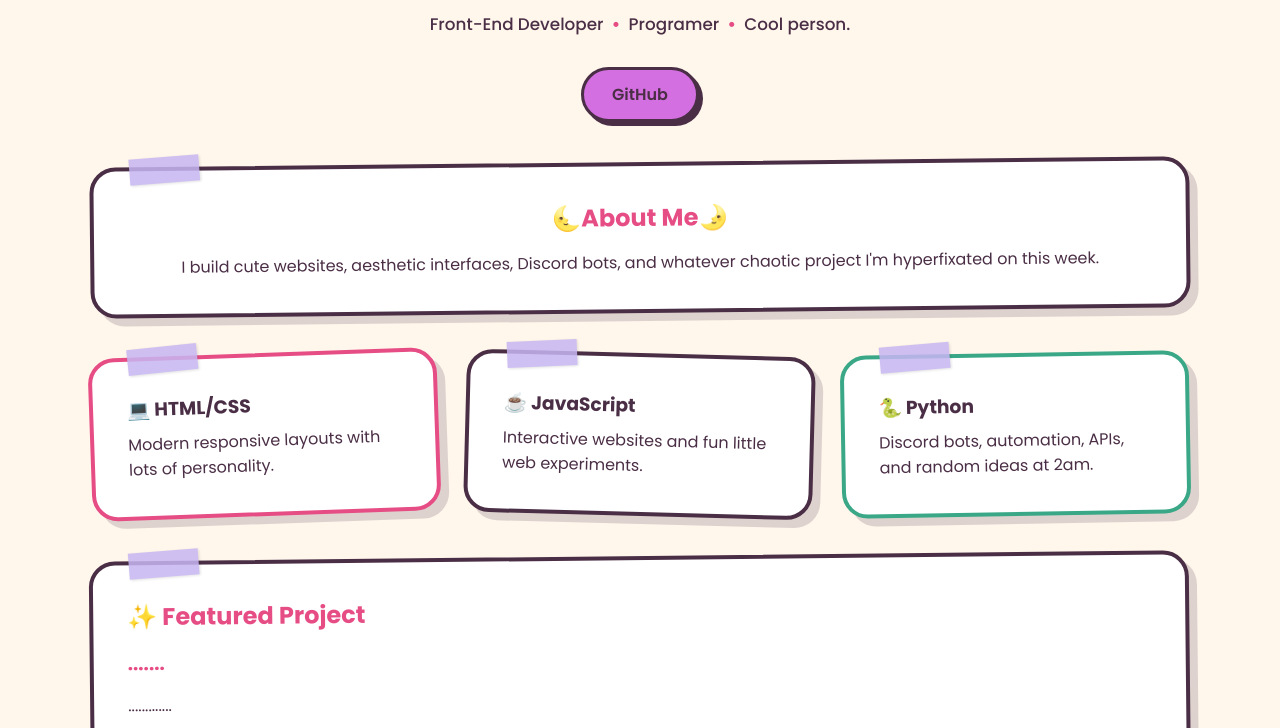
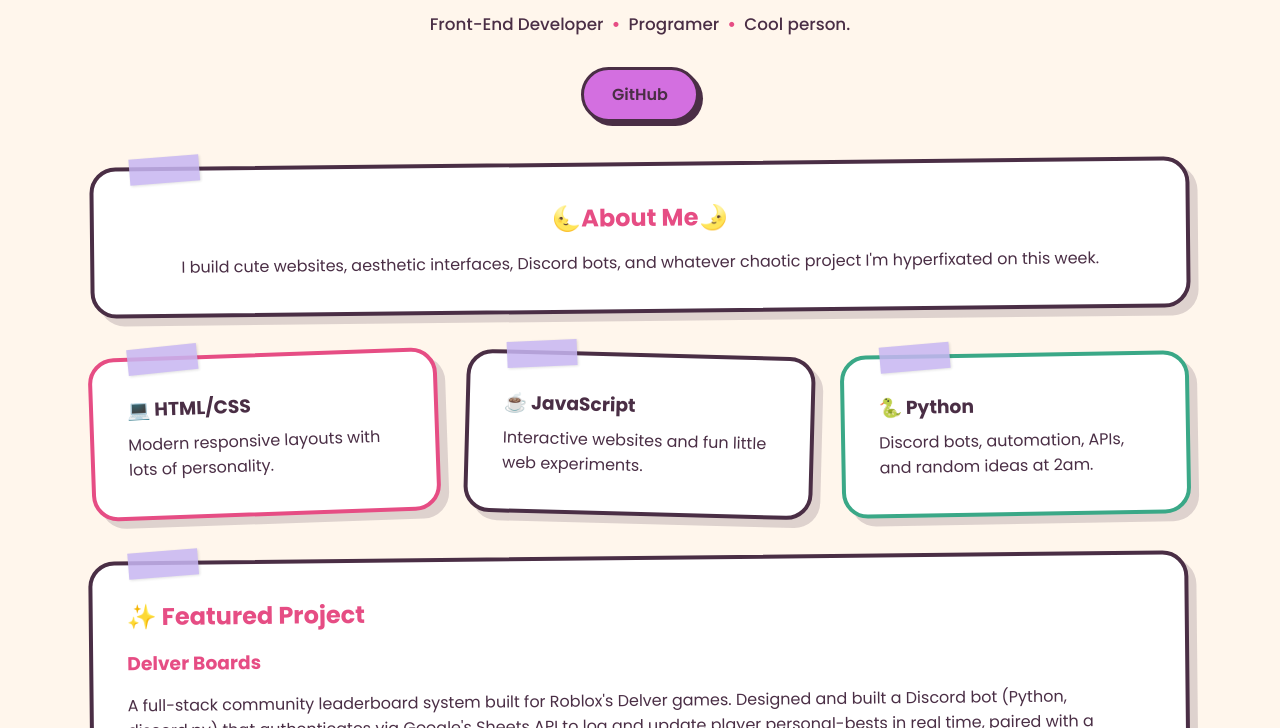
Before and after one commit to nevermourning/nevermourning.github.io, a plain HTML site: page index.html in a window 1280 px wide. Shown: the part 177-905 px from the top of the page. Drawn offline with Linux system fonts and the light colour scheme.

Commit message:
Update index.html

```diff
--- a/index.html
+++ b/index.html
@@ -70,12 +70,12 @@ project I'm hyperfixated on this week.
 
 <div class="project">
 
-<h3>.......</h3>
+<h3>Delver Boards</h3>
 
 <p>
-.............</p>
+A full-stack community leaderboard system built for Roblox's Delver games. Designed and built a Discord bot (Python, discord.py) that authenticates via Google's Sheets API to log and update player personal-bests in real time, paired with a custom-designed responsive website that pulls live data and renders it as an interactive, ranked leaderboard. Handled the entire pipeline end-to-end — bot logic, data modeling, API integration, and front-end design — from initial concept through deployment.</p>
 
-<a href="#">View Repository →</a>
+<a href="https://github.com/nevermourning/DelverBoards">View Repository →</a>
 
 </div>
 
```
